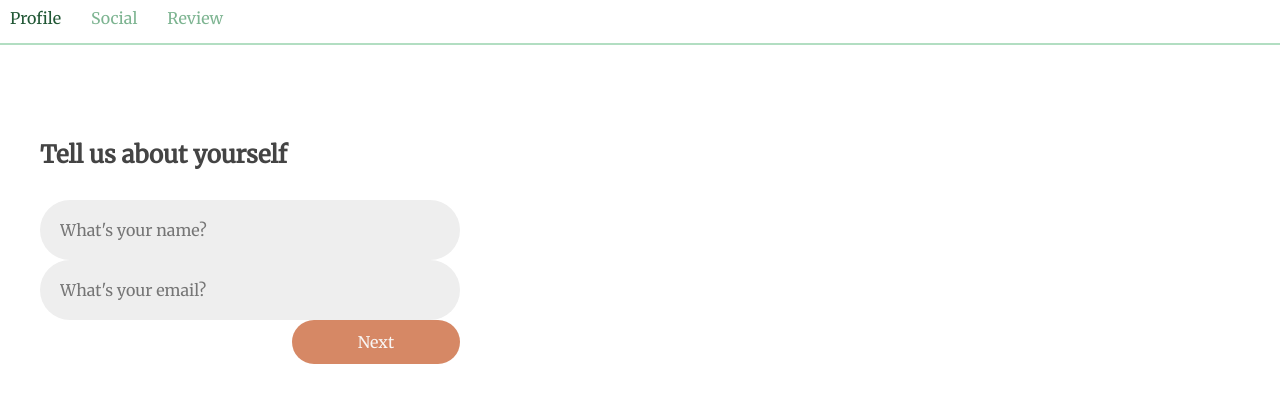
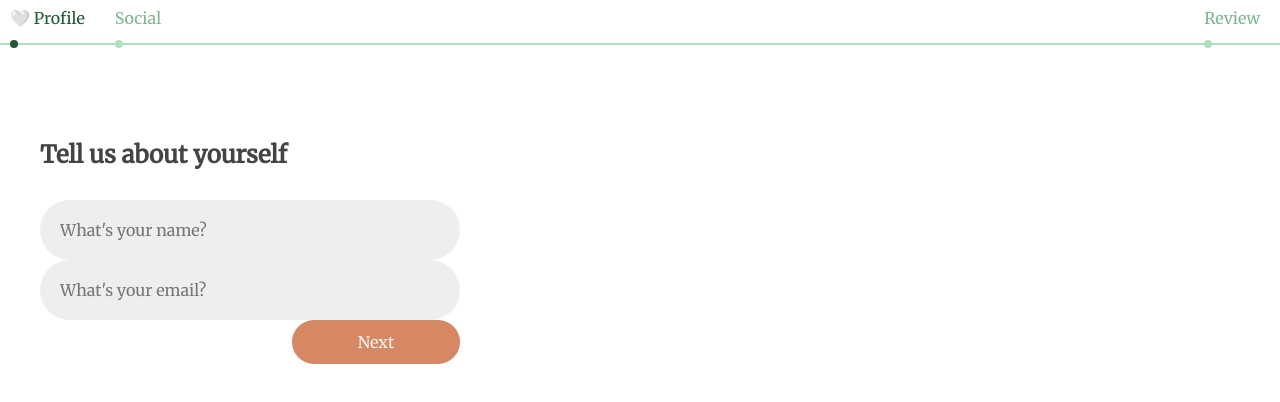
Before and after one commit to Artix9/20-react-apps, a React (Create React App) app in the folder B02-Multi-Step-Form/: page / in a window 1280 px wide. Shown: the top 402 px of the page. Built offline with nearby package versions, Linux system fonts and the light colour scheme; the HTML template or start-up script is replaced by a standard one.

Commit message:
B02-5 Disabling Links

```diff
--- a/B02-Multi-Step-Form/src/components/SignupForm/StepLinks.js
+++ b/B02-Multi-Step-Form/src/components/SignupForm/StepLinks.js
@@ -1,14 +1,40 @@
 import React from "react";
 import { NavLink } from "react-router-dom";
+import { useSignupForm } from "./SignupFormContext";
+
+function isEmpty(obj) {
+  return Object.keys(obj).length === 0;
+}
 
 export default function StepLinks() {
+  const { profile, social } = useSignupForm();
+
+  const isProfileDone = !isEmpty(profile);
+  const isSocialDone = !isEmpty(social);
+
   return (
     <div className="step-links">
       <NavLink to="/" exact>
-        Profile
+        {isProfileDone ? "❤️" : "🤍"} Profile <span />
       </NavLink>
-      <NavLink to="/social">Social</NavLink>
-      <NavLink to="review">Review</NavLink>
+      {isProfileDone ? (
+        <NavLink to="/social">
+          {isSocialDone ? "❤️" : "🤍"}Social <span />
+        </NavLink>
+      ) : (
+        <a>
+          Social <span />
+        </a>
+      )}
+      {isProfileDone && isSocialDone ? (
+        <NavLink to="review" style={{ float: "right" }}>
+          Review <span />
+        </NavLink>
+      ) : (
+        <a style={{ float: "right" }}>
+          Review <span />
+        </a>
+      )}
     </div>
   );
 }
```
